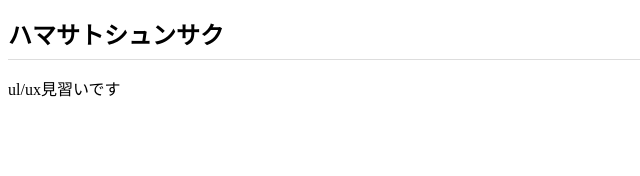
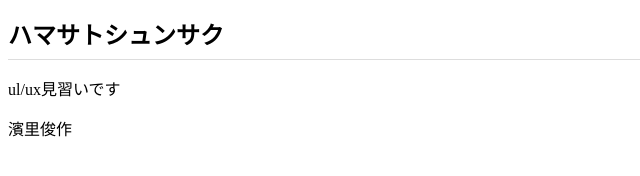
Before and after one commit to shunsaku0621/shunsaku0621.github.io, a plain HTML site: page index.html in a window 1280 px wide. Shown: the full height of the page, 0-640 px from the left. Drawn offline with Linux system fonts and the light colour scheme.

Commit message:
Add files via upload

```diff
--- a/index.html
+++ b/index.html
@@ -8,6 +8,6 @@
 <body>
   <h1>ハマサトシュンサク</h1>
   <p>ul/ux見習いです</p>
-
+  <p>濱里俊作</p>
 </body>
 </html>
```
